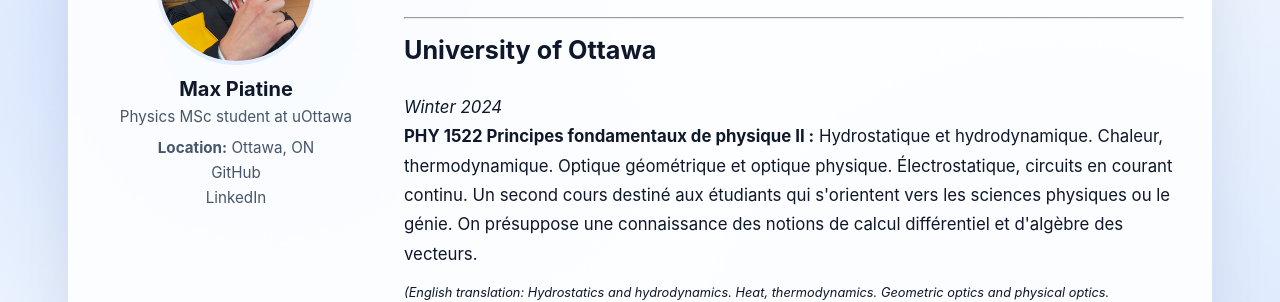
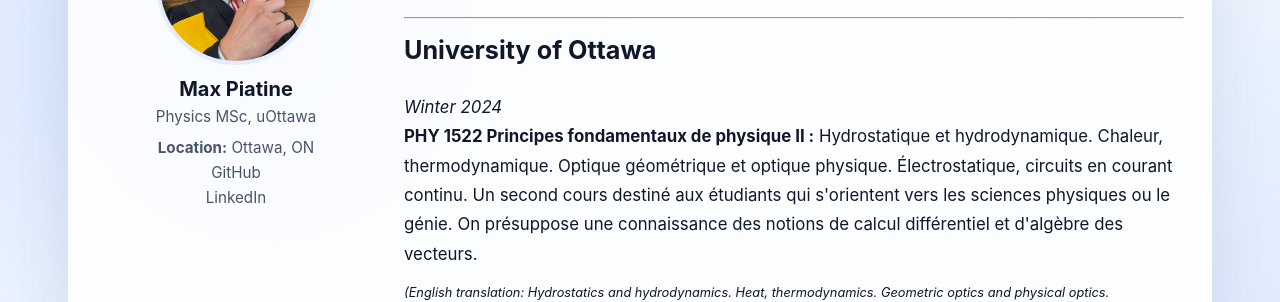
Before and after one commit to MaxPiatine/MaxPiatine.github.io, a Jekyll site: the page built from teaching.html, in a window 1280 px wide. Shown: the part 239-541 px from the top of the page. Built offline with Jekyll 4.4.1, drawn with Linux system fonts in a browser that asks for light colours.

```diff
--- a/about.html
+++ b/about.html
@@ -1,7 +1,6 @@
 ---
 layout: page
 title: "About — Max Piatine"
-byline: "Physics MSc, uOttawa"
 ---
 <h2>About Me</h2>
 <div class="section small">
--- a/puzzles.html
+++ b/puzzles.html
@@ -1,7 +1,6 @@
 ---
 layout: page
 title: "Puzzles — Max Piatine"
-byline: "Physics MSc student at uOttawa"
 extra_css: /assets/css/puzzles.css
 use_katex: true
 use_chartjs: true
--- a/teaching.html
+++ b/teaching.html
@@ -1,7 +1,6 @@
 ---
 layout: page
 title: "Teaching — Max Piatine"
-byline: "Physics MSc student at uOttawa"
 ---
 <h2>Teaching</h2>
 <div class="section small">
```
